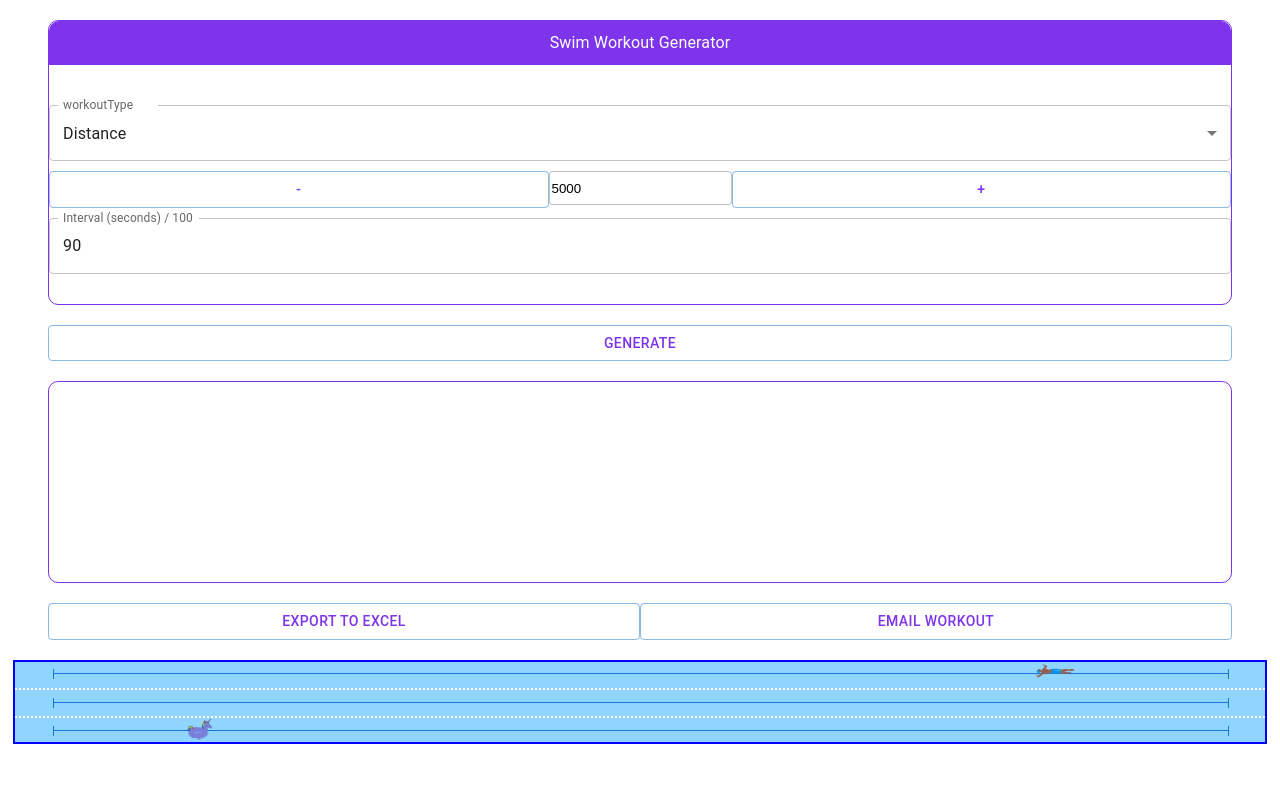
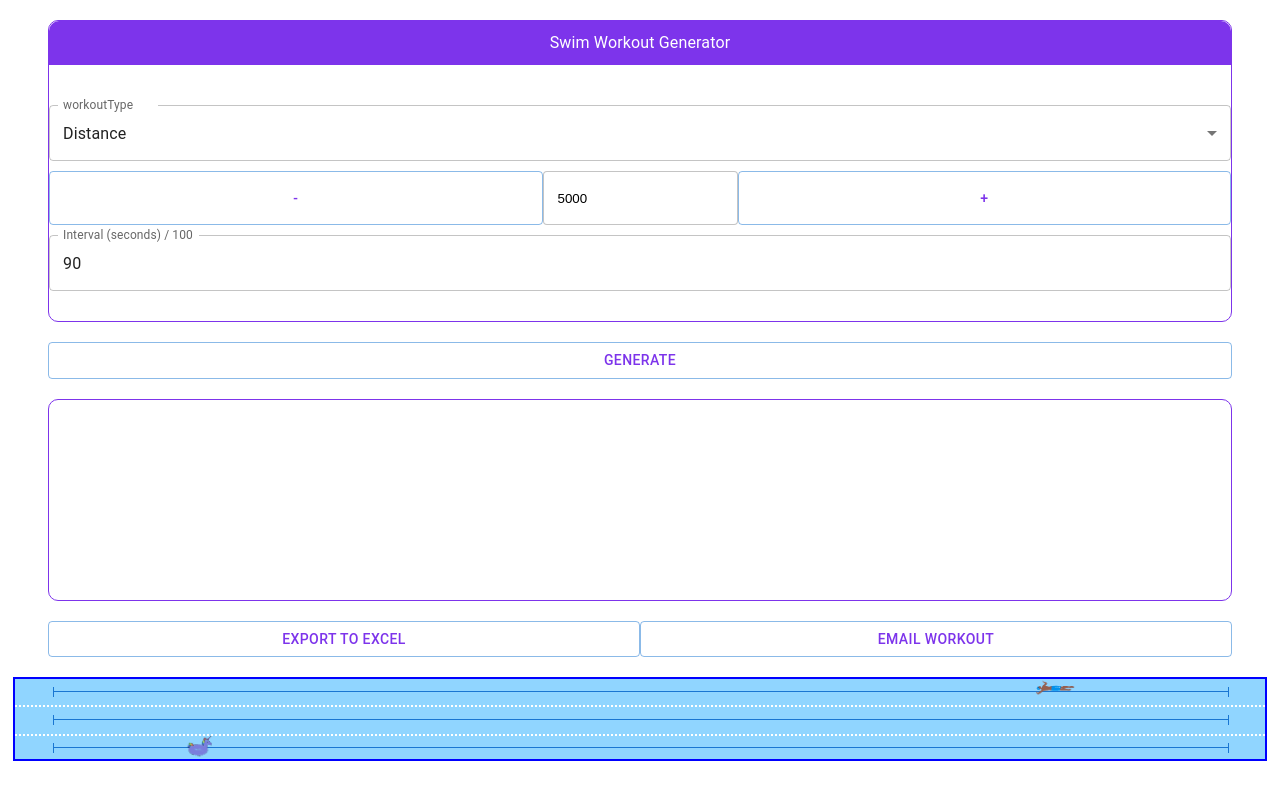
Before and after one commit to legaudinier/swimWorkouts, a React (Vite) app: page / in a window 1280 px wide. Shown: the top 800 px of the page. Built offline with nearby package versions, Linux system fonts and the light colour scheme.

Commit message:
More styling tweaks

```diff
--- a/src/App.tsx
+++ b/src/App.tsx
@@ -119,7 +119,8 @@ function App() {
               <Box sx={{
                 '& #yardageInput': {
                   borderRadius: '4px',
-                  height: '30px',
+                  height: '50px',
+                  paddingLeft: '14px',
                   border: '.5px solid rgba(0, 0, 0, 0.23)'
                 },
               }}>
```
